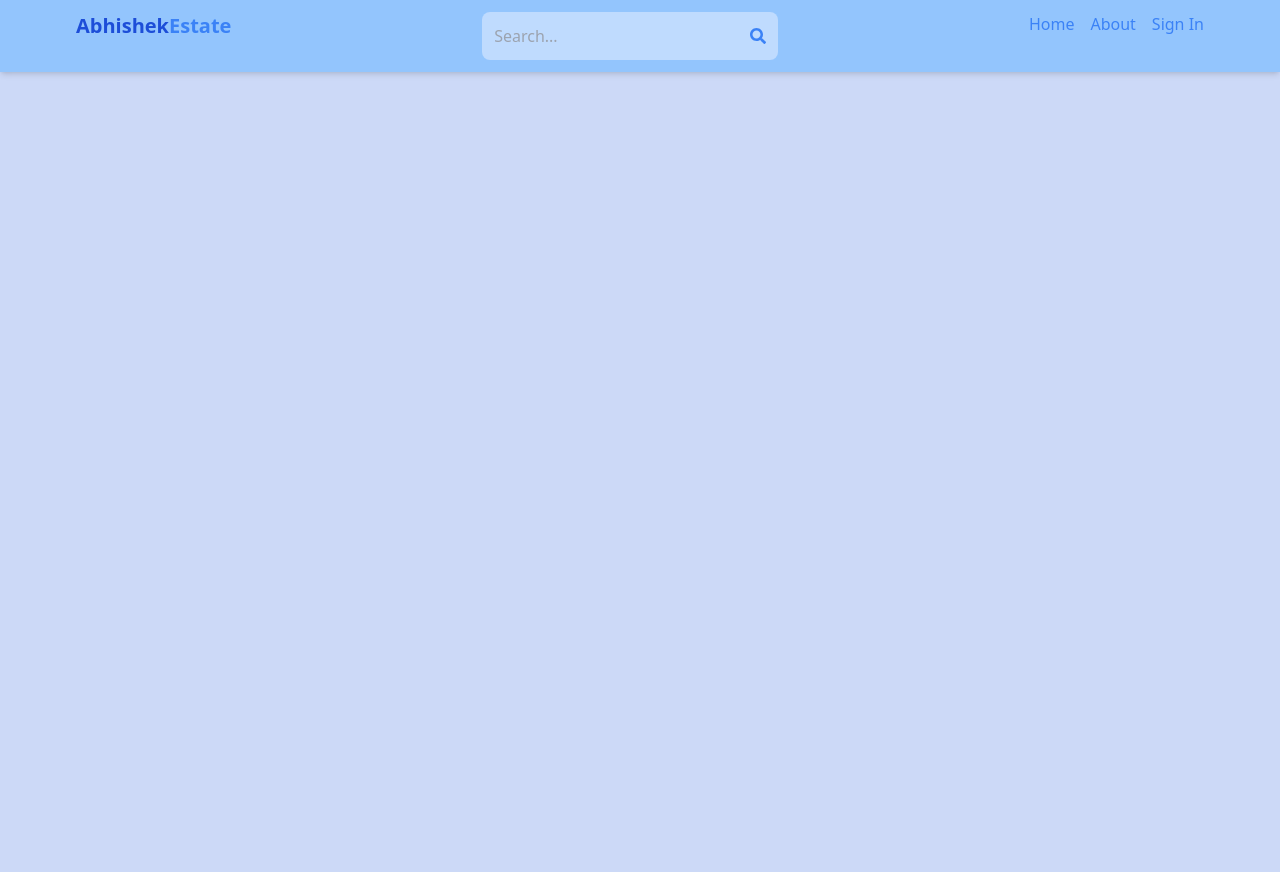
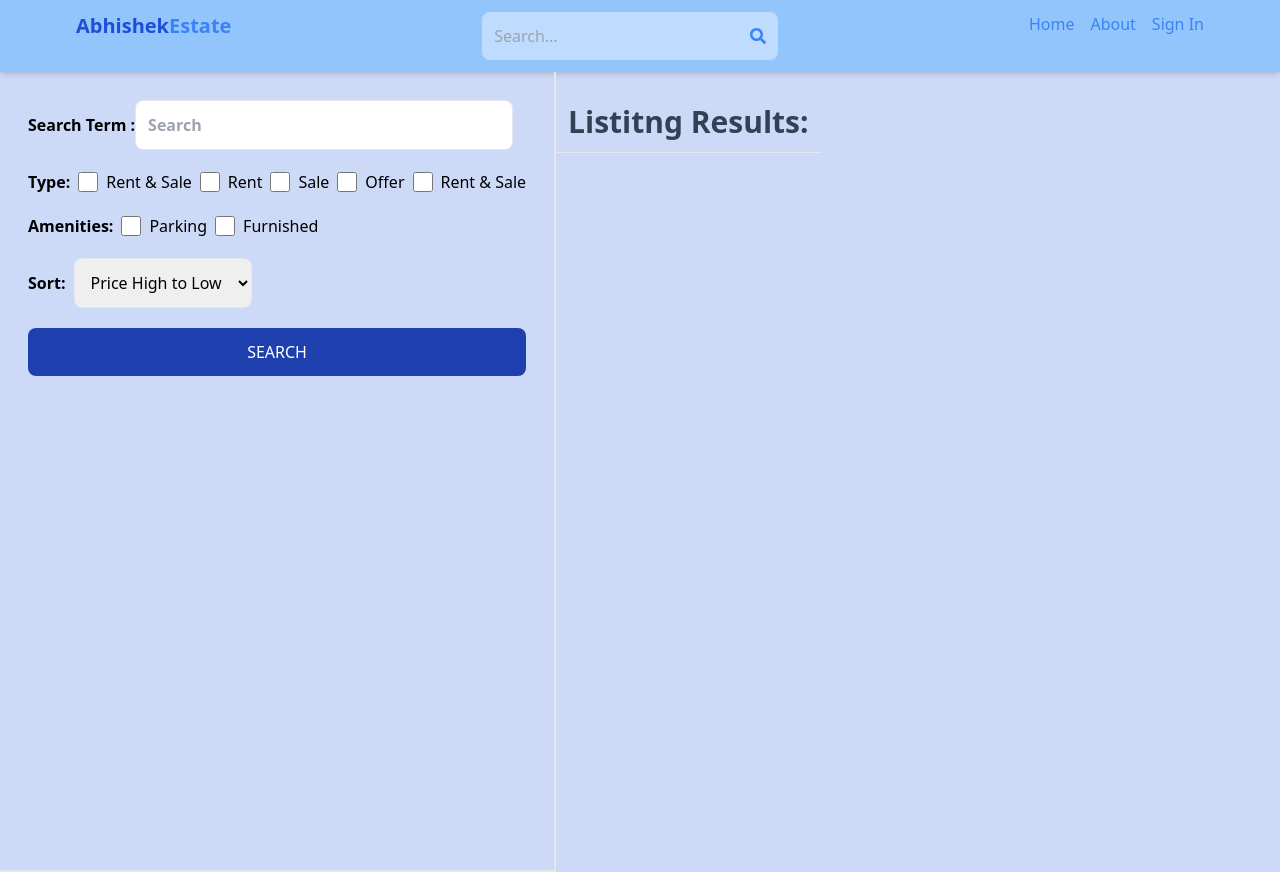
Before and after one commit to Abhishekkohligit/Estate, a React (Vite) app in the folder client/: page /search in a window 1280 px wide. Before the commit the page ends 800 px from the top, so only its background shows below. Built offline with nearby package versions, Linux system fonts and the light colour scheme; no server answers.

Commit message:
created search UI Page

```diff
--- a/client/src/App.jsx
+++ b/client/src/App.jsx
@@ -9,6 +9,7 @@
 import CreateListing from "./pages/CreateListing";
 import UpdateListing from "./pages/UpdateListing";
 import Listing from "./pages/Listing";
+import Search from "./pages/Search";
 export default function App() {
 	return (
 		<BrowserRouter>
@@ -18,6 +19,7 @@
 				<Route path="/sign-in" element={<SignIn />} />
 				<Route path="/sign-up" element={<SignUp />} />
 				<Route path="/listing/:listingId" element={<Listing />} />
+				<Route	path="/search" element={<Search />} />
 
 				<Route element={<PrivateRoute />}>
 					<Route path="/profile" element={<Profile />} />
--- /dev/null
+++ b/client/src/pages/Search.jsx
@@ -0,0 +1,76 @@
+// import React from 'react'
+
+export default function Search() {
+	return (
+		<div className="flex flex-col md:flex-row ">
+			<div className="p-7 border-b-2 md:border-r-2 md:min-h-screen">
+				<form className="flex flex-col gap-5 ">
+					<div className="flex items-center gap-2">
+						<label className="whitespace-nowrap font-semibold ">
+							Search Term :
+							<input
+								type="text"
+								id="searchTerm"
+								placeholder="Search"
+								className="w-full p-3 rounded-lg border"
+							/>
+						</label>
+					</div>
+					<div className="flex gap-2 flex-wrap items-center">
+						<label className="font-semibold">Type:</label>
+						<div className="flex gap-2">
+							<input type="checkbox" id="all" className="w-5" />
+							<span>Rent & Sale</span>
+						</div>
+						<div className="flex gap-2">
+							<input type="checkbox" id="rent" className="w-5" />
+							<span>Rent</span>
+						</div>
+						<div className="flex gap-2">
+							<input type="checkbox" id="sale" className="w-5" />
+							<span>Sale</span>
+						</div>
+						<div className="flex gap-2">
+							<input type="checkbox" id="offer" className="w-5" />
+							<span>Offer</span>
+						</div>
+						<div className="flex gap-2">
+							<input type="checkbox" id="all" className="w-5" />
+							<span>Rent & Sale</span>
+						</div>
+					</div>
+
+					<div className="flex gap-2 flex-wrap items-center">
+						<label className="font-semibold">Amenities:</label>
+						<div className="flex gap-2">
+							<input type="checkbox" id="parking" className="w-5" />
+							<span>Parking</span>
+						</div>
+						<div className="flex gap-2">
+							<input type="checkbox" id="furnished" className="w-5" />
+							<span>Furnished</span>
+						</div>
+					</div>
+
+					<div className="flex items-center gap-2">
+						<label className="font-semibold">Sort:</label>
+						<select id="sort_order" className="border rounded-lg p-3">
+							<option>Price High to Low</option>
+							<option>Price Low to High</option>
+							<option>Latest</option>
+							<option>Oldest</option>
+						</select>
+					</div>
+					<button className="bg-blue-800 text-white p-3 uppercase hover:opacity-90 rounded-lg">
+						Search
+					</button>
+				</form>
+			</div>
+			<div className="">
+				<h1 className="text-3xl mt-5 font-semibold border-b p-3 text-slate-700">
+					Listitng Results:
+				</h1>
+			</div>
+		</div>
+	);
+}
```
